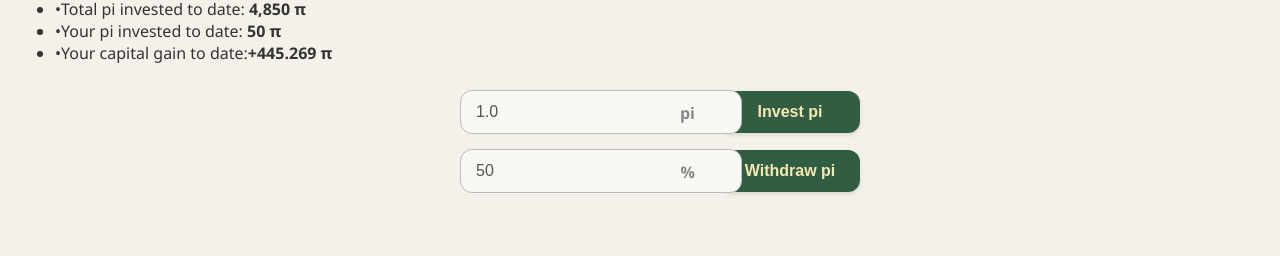
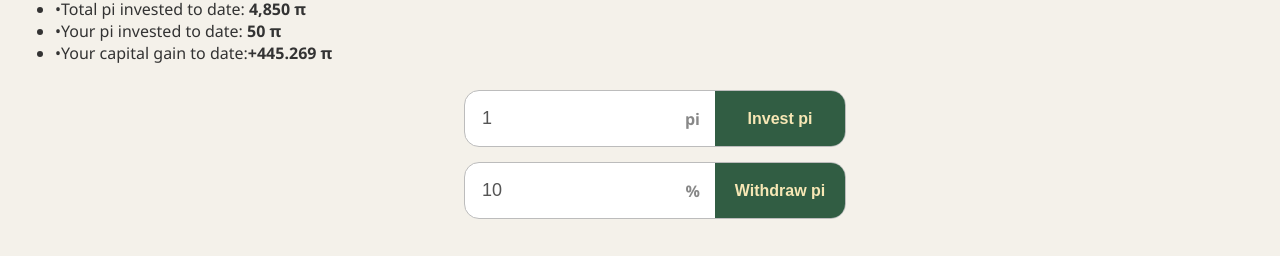
Before and after one commit to EslaM-X/mapcap-ipo-frontendX, a React (Create React App) app: page / in a window 1280 px wide. Shown: the part 1074-1330 px from the top of the page. Before the commit the page ends 1292 px from the top, so only its background shows below. Built offline with nearby package versions, Linux system fonts and the light colour scheme; no server answers.

Commit message:
Update ActionButtons.tsx

```diff
--- a/src/components/ActionButtons.tsx
+++ b/src/components/ActionButtons.tsx
@@ -1,21 +1,15 @@
 import React, { useState } from 'react';
 import { piService } from '../services/piService.ts';
 
-/**
- * ActionButtons Component
- * Optimized with high-priority inline styling to ensure visual consistency
- * with the MapCap IPO design language.
- */
 interface ActionProps {
     onTransactionSuccess: () => void;
 }
 
 const ActionButtons: React.FC<ActionProps> = ({ onTransactionSuccess }) => {
-    const [investAmount, setInvestAmount] = useState<string>("1.0");
-    const [withdrawPercent, setWithdrawPercent] = useState<string>("50");
+    const [investAmount, setInvestAmount] = useState<string>("1");
+    const [withdrawPercent, setWithdrawPercent] = useState<string>("10");
     const [loading, setLoading] = useState<boolean>(false);
 
-    // Business Logic remains untouched for backend stability
     const handleInvest = async () => {
         const val = parseFloat(investAmount);
         if (isNaN(val) || val <= 0) return alert("Invalid amount.");
@@ -24,10 +18,10 @@ const ActionButtons: React.FC<ActionProps> = ({ onTransactionSuccess }) => {
             await piService.invest(val);
             setTimeout(async () => {
                 await onTransactionSuccess();
-                alert(`Confirmed: ${val} π added to IPO.`);
+                alert(`Confirmed: ${val} π added.`);
             }, 1500);
         } catch (err) {
-            alert("Payment cancelled or failed.");
+            alert("Payment failed.");
         } finally {
             setLoading(false);
         }
@@ -35,7 +29,7 @@ const ActionButtons: React.FC<ActionProps> = ({ onTransactionSuccess }) => {
 
     const handleWithdraw = async () => {
         const percent = parseFloat(withdrawPercent);
-        if (isNaN(percent) || percent <= 0 || percent > 100) return alert("Enter percentage (1-100).");
+        if (isNaN(percent) || percent <= 0 || percent > 100) return alert("Enter 1-100.");
         setLoading(true);
         try {
             await piService.withdraw(percent);
@@ -48,38 +42,53 @@ const ActionButtons: React.FC<ActionProps> = ({ onTransactionSuccess }) => {
         }
     };
 
-    // Shared styles to match reference
+    // Style for the merged container to make input and button look like one unit
+    const rowContainerStyle: React.CSSProperties = {
+        display: 'flex',
+        width: '100%',
+        maxWidth: '380px',
+        height: '55px',
+        backgroundColor: '#ffffff',
+        borderRadius: '15px', // Rounded corners for the whole unit
+        border: '1.5px solid #bcbcbc',
+        overflow: 'hidden', // Ensures the button and input don't spill out
+        marginBottom: '15px'
+    };
+
+    const inputAreaStyle: React.CSSProperties = {
+        flex: 1,
+        display: 'flex',
+        alignItems: 'center',
+        padding: '0 15px',
+        position: 'relative'
+    };
+
     const inputStyle: React.CSSProperties = {
         width: '100%',
-        padding: '12px 15px',
-        border: '1.5px solid #bcbcbc',
-        borderRadius: '12px',
-        backgroundColor: '#f9f8f4',
-        fontSize: '16px',
-        color: '#555',
+        border: 'none',
         outline: 'none',
-        textAlign: 'left'
+        fontSize: '18px',
+        backgroundColor: 'transparent',
+        color: '#555'
     };
 
     const buttonStyle: React.CSSProperties = {
-        width: '140px',
+        width: '130px',
         backgroundColor: '#315d43',
         color: '#f7e7b5',
-        padding: '12px 0',
-        borderRadius: '12px',
+        border: 'none',
         fontWeight: 'bold',
         fontSize: '16px',
-        border: 'none',
         cursor: 'pointer',
-        boxShadow: '0 2px 4px rgba(0,0,0,0.1)'
+        transition: 'background 0.2s'
     };
 
     return (
-        <div style={{ display: 'flex', flexDirection: 'column', gap: '15px', width: '100%', alignItems: 'center', padding: '10px 20px' }}>
+        <div style={{ width: '100%', display: 'flex', flexDirection: 'column', alignItems: 'center', padding: '10px 15px' }}>
 
-            {/* Investment Row */}
-            <div style={{ display: 'flex', alignItems: 'center', width: '100%', maxWidth: '400px', gap: '10px' }}>
-                <div style={{ position: 'relative', flex: 1 }}>
+            {/* Investment Row - Merged Design */}
+            <div style={rowContainerStyle}>
+                <div style={inputAreaStyle}>
                     <input
                         type="number"
                         value={investAmount}
@@ -87,20 +96,16 @@ const ActionButtons: React.FC<ActionProps> = ({ onTransactionSuccess }) => {
                         style={inputStyle}
                         disabled={loading}
                     />
-                    <span style={{ position: 'absolute', right: '15px', top: '12px', color: '#888', fontWeight: 'bold' }}>pi</span>
+                    <span style={{ color: '#888', fontWeight: 'bold', marginLeft: '5px' }}>pi</span>
                 </div>
-                <button
-                    onClick={handleInvest}
-                    disabled={loading}
-                    style={buttonStyle}
-                >
+                <button onClick={handleInvest} disabled={loading} style={buttonStyle}>
                     {loading ? "..." : "Invest pi"}
                 </button>
             </div>
 
-            {/* Withdrawal Row */}
-            <div style={{ display: 'flex', alignItems: 'center', width: '100%', maxWidth: '400px', gap: '10px' }}>
-                <div style={{ position: 'relative', flex: 1 }}>
+            {/* Withdrawal Row - Merged Design */}
+            <div style={rowContainerStyle}>
+                <div style={inputAreaStyle}>
                     <input
                         type="number"
                         value={withdrawPercent}
@@ -108,13 +113,9 @@ const ActionButtons: React.FC<ActionProps> = ({ onTransactionSuccess }) => {
                         style={inputStyle}
                         disabled={loading}
                     />
-                    <span style={{ position: 'absolute', right: '15px', top: '12px', color: '#888', fontWeight: 'bold' }}>%</span>
+                    <span style={{ color: '#888', fontWeight: 'bold', marginLeft: '5px' }}>%</span>
                 </div>
-                <button
-                    onClick={handleWithdraw}
-                    disabled={loading}
-                    style={buttonStyle}
-                >
+                <button onClick={handleWithdraw} disabled={loading} style={buttonStyle}>
                     {loading ? "..." : "Withdraw pi"}
                 </button>
             </div>
```
